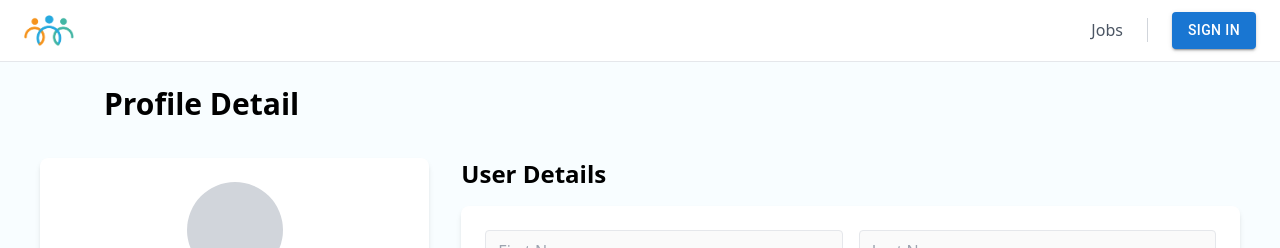
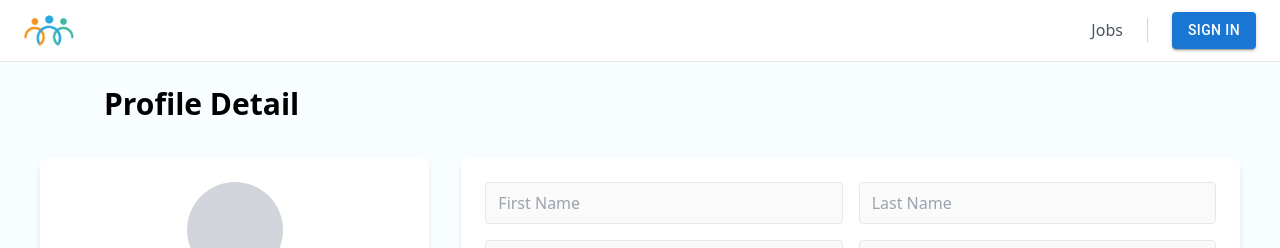
Before and after one commit to YosephSE/ATS, a Next.js app in the folder client/: page /candidate/profile in a window 1280 px wide. Shown: the top 248 px of the page. Built offline with nearby package versions, Linux system fonts and the light colour scheme; no server answers.

Commit message:
user detail header fixed

```diff
--- a/client/components/candidate/Profile.tsx
+++ b/client/components/candidate/Profile.tsx
@@ -295,7 +295,6 @@
           )}
         </div>
         <div className="w-full md:w-2/3 order-2 md:order-none mb-8">
-          <h2 className="text-2xl font-bold mb-4">User Details</h2>
           <div className="bg-white rounded-lg shadow-md p-6">
             <div className="grid grid-cols-1 md:grid-cols-2 gap-4">
               <input
```
